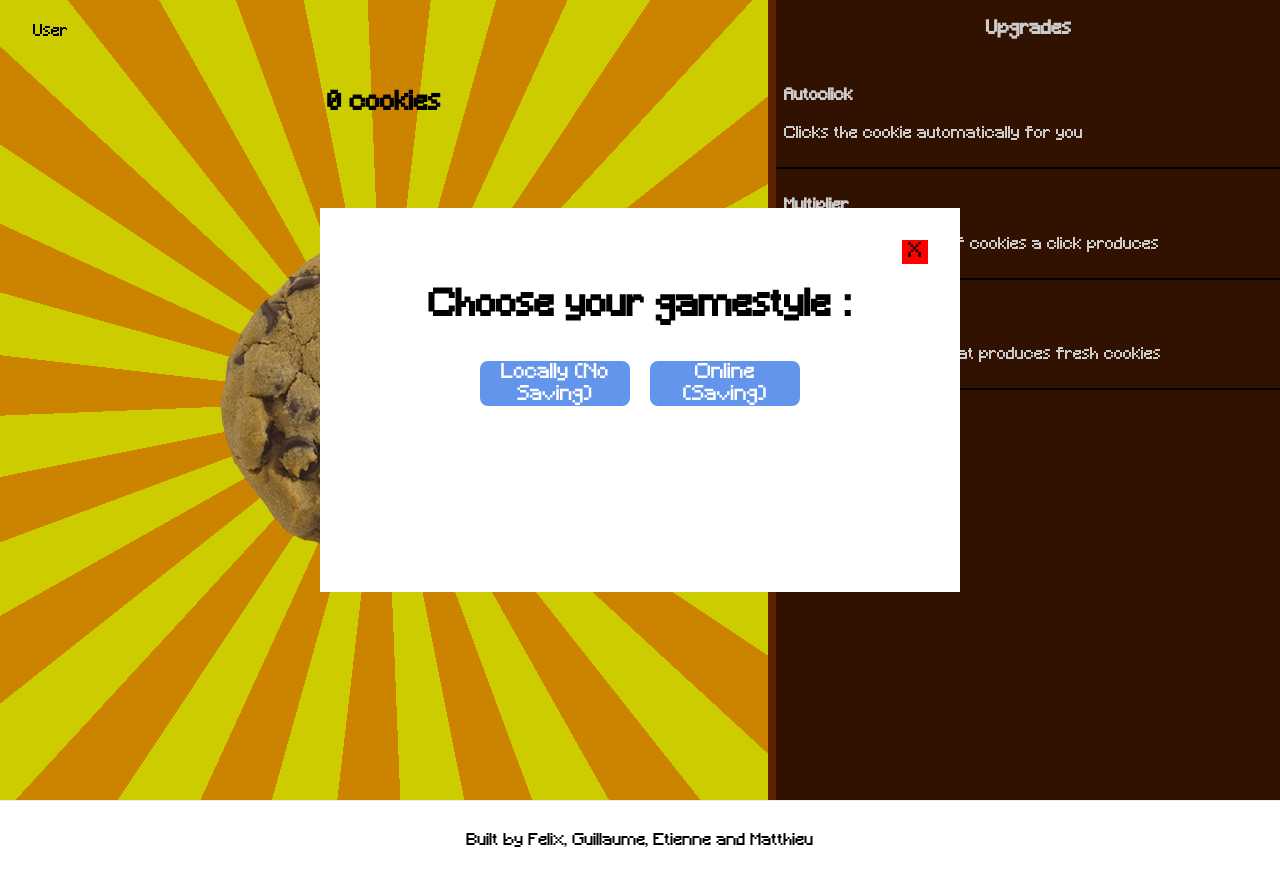
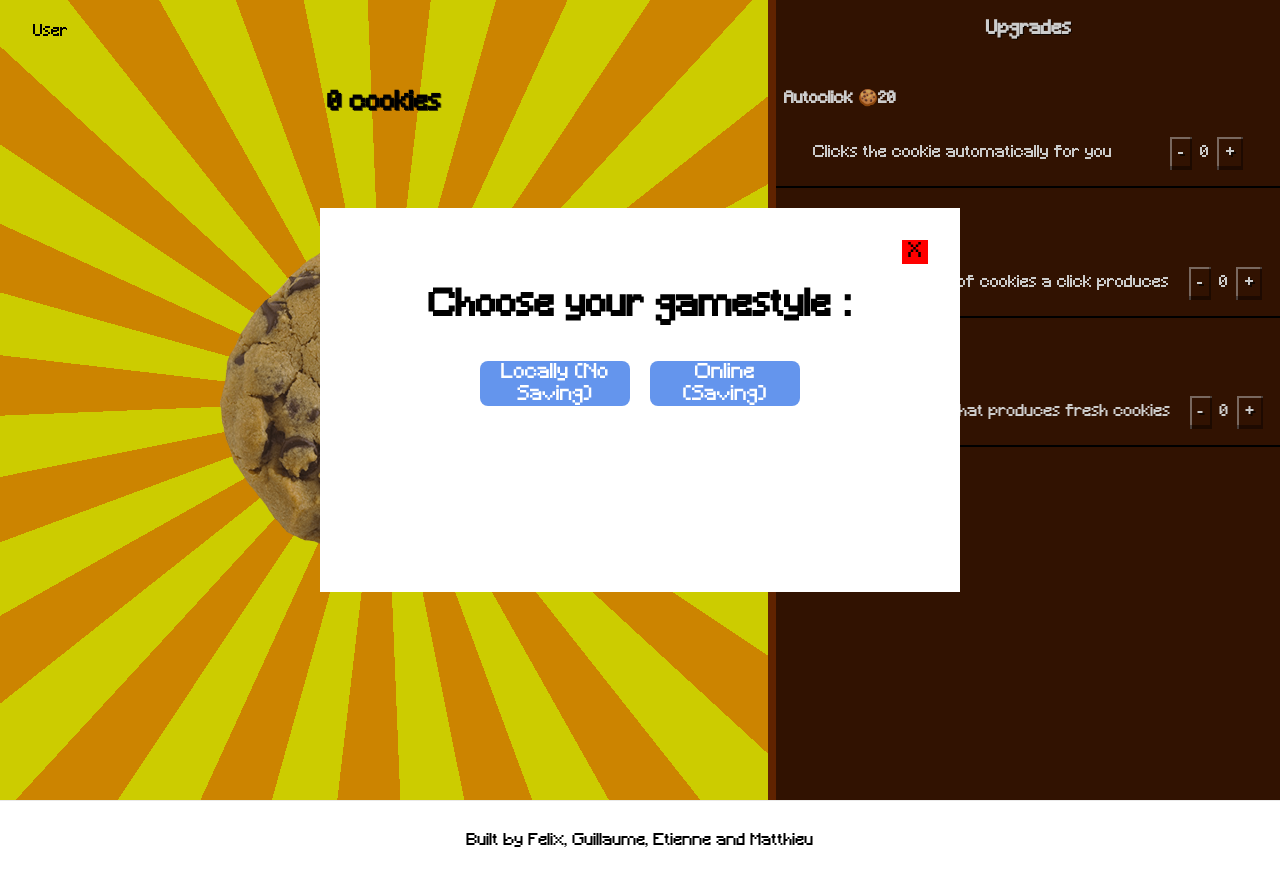
Before and after one commit to felixrnqst/cookie-clicker, a Next.js app: page / in a window 1280 px wide. Built offline with nearby package versions, Linux system fonts and the light colour scheme.

Commit message:
Improve store with counters and price display

```diff
--- a/components/counter.js
+++ b/components/counter.js
@@ -2,6 +2,7 @@
 counter.js - Created by Felix
 This formats the cookie value
 */
+import Head from 'next/head';
 export default function Counter({cookies}){
 
   function prettyDisplay(c){
@@ -28,5 +29,12 @@ export default function Counter({cookies}){
 
   }
 
-  return <h3 style={{fontVariantNumeric: 'tabular-nums', fontSize: '1.6rem'}}>{prettyDisplay(cookies)} {cookies != 1 ? 'cookies' : 'cookie'}</h3>
+  return (
+    <>
+      <Head>
+        <title>{prettyDisplay(cookies)} {cookies != 1 ? 'cookies' : 'cookie'}</title>
+      </Head>
+      <h3 style={{fontVariantNumeric: 'tabular-nums', fontSize: '1.6rem'}}>{prettyDisplay(cookies)} {cookies != 1 ? 'cookies' : 'cookie'}</h3>
+    </>
+  )
 }
--- a/components/store.js
+++ b/components/store.js
@@ -2,23 +2,59 @@
 store.js - Created by Felix
 The component which displays upgrades and allows the user to purchase them
 */
+import {useState} from 'react'
+
 import styles from './store.module.scss'
 
 
 const upgrades = [
-  {name: 'Autoclick', description: 'Clicks the cookie automatically for you', price: 100, quantity: 0, max: -1, cps: 0.1},
+  {name: 'Autoclick', description: 'Clicks the cookie automatically for you', price: 20, quantity: 0, max: -1, cps: 0.1},
   {name: 'Multiplier', description: 'Multiplies the amount of cookies a click produces', price: 200, quantitiy: 0, max: -1, cps: 1},
   {name: 'Bakery', description: 'An artisanal bakery that produces fresh cookies', price: 200, quantitiy: 0, max: -1, cps: 1},
 ]
 
 export default function Store(props){
+  const [storeState, setStoreState] = useState(Object.fromEntries(upgrades.map(i => [i.name, 0])))
+
+  function increment(i){
+    var u = upgrades.filter(k => k.name == i)[0]
+    if(props.cookies < u.price){
+      return;
+    }
+    props.setCookies(props.cookies - u.price)
+    setStoreState(s => {
+      s[i] += 1;
+      return s
+    })
+  }
+  function decrement(i){
+    var u = upgrades.filter(k => k.name == i)[0]
+    if(storeState[i] <= 0){
+      return;
+    }
+    props.setCookies(props.cookies + u.price)
+    setStoreState(s => {
+      s[i] -= 1;
+      return s
+    })
+  }
   return (
     <div className={styles.container}>
       <h3>Upgrades</h3>
       {upgrades.map(u =>
         (<div className={styles.storeItem}>
-          <h4>{u.name}</h4>
-          <p>{u.description}</p>
+          <h4>{u.name} 🍪{u.price}</h4>
+          <div className={styles.storeItemRow}>
+            <p>{u.description}</p>
+            <div className={styles.counter}>
+              <span className={styles.change + (storeState[u.name] > 0 ? ' ' + styles.active : '')} onClick={() => decrement(u.name)}>-</span>
+              <span>{storeState[u.name]}</span>
+              <span className={styles.change + (props.cookies >= u.price ? ' ' + styles.active : '')} onClick={() => increment(u.name)}>+</span>
+            </div>
+          </div>
+          <div className={styles.info}>
+          +{u.cps}CPS
+          </div>
         </div>)
       )}
     </div>
--- a/components/store.module.scss
+++ b/components/store.module.scss
@@ -16,3 +16,15 @@
 .storeItem {padding: .5rem;
   border-bottom: 2px solid black;
 }
+.info {display: none;}
+.storeItem:hover .info {display: block; }
+
+.storeItemRow {display: flex; justify-content: space-around; align-items: center; }
+.counter {display: flex;
+  span {padding: .5rem; }
+  .change {text-shadow: 2px 2px #000A;
+		box-shadow: inset -2px -4px #0006, inset 2px 2px #FFF7;}
+  .change:not(.active):hover {cursor: default; }
+  .change.active {background: #782c00; }
+  .change.active:hover {box-shadow: inset -2px -4px #0004, inset 2px 2px #FFF5; cursor: pointer; color: #FFFFA0;}
+}
--- a/pages/index.js
+++ b/pages/index.js
@@ -29,7 +29,7 @@ export default function Home() {
     setCookies(c)
     updateInterval.current = setInterval(() => {
       if(window.cookies != cookies && !updateOverride.current){
-        setCookiesLocal(window.cookies);
+        setCookies(window.cookies);
       }
     }, 1000/60)
   }, [])
@@ -37,7 +37,12 @@ export default function Home() {
   useEffect(() => {
     updateOverride.current = false;
     window.cookies = cookies
+    localStorage.setItem("cookies", cookies);
   }, [cookies])
+
+  useEffect(() => {
+    localStorage.setItem("buttonPopup", buttonPopup ? 'true' : 'false');//Saves to localstorage to avoid having to see the dialog on every page load
+  }, [buttonPopup])
 
   function increment(){
     updateOverride.current = true;
@@ -48,20 +53,9 @@ export default function Home() {
 
   }
 
-  function setButtonPopupLocal(i){//Save choice to localStorage so that the popup isn't shown every time
-    setButtonPopup(i)
-    localStorage.setItem("buttonPopup", i ? 'true' : 'false');
-
-  }
-  function setCookiesLocal(i){
-    setCookies(i)
-    localStorage.setItem("cookies", i);
-  }
-
   return (
     <div className={styles.container}>
       <Head>
-        <title>{cookies} Cookies</title>
         <meta name="description" content="Online cookie clicker game" />
         <link rel="icon" href="/favicon.ico" />
       </Head>
@@ -71,9 +65,9 @@ export default function Home() {
           <Header/>
           <Counter cookies={cookies}/>
           <Cookie increment={increment}/>
-          <Popup trigger={buttonPopup} setTrigger={setButtonPopupLocal}/>
+          <Popup trigger={buttonPopup} setTrigger={setButtonPopup}/>
         </CookieBackground>
-        <Store/>
+        <Store cookies={cookies} setCookies={setCookies}/>
 
       </main>
 
--- a/styles/globals.scss
+++ b/styles/globals.scss
@@ -16,7 +16,7 @@ a {
   font-family: Minecraft;
 }
 
-h3 {text-align: center; }
+h3 {text-align: center; text-shadow: 1px 1px #000A;}
 
 @media (prefers-color-scheme: dark) {//Dark mode support
   html {
```
